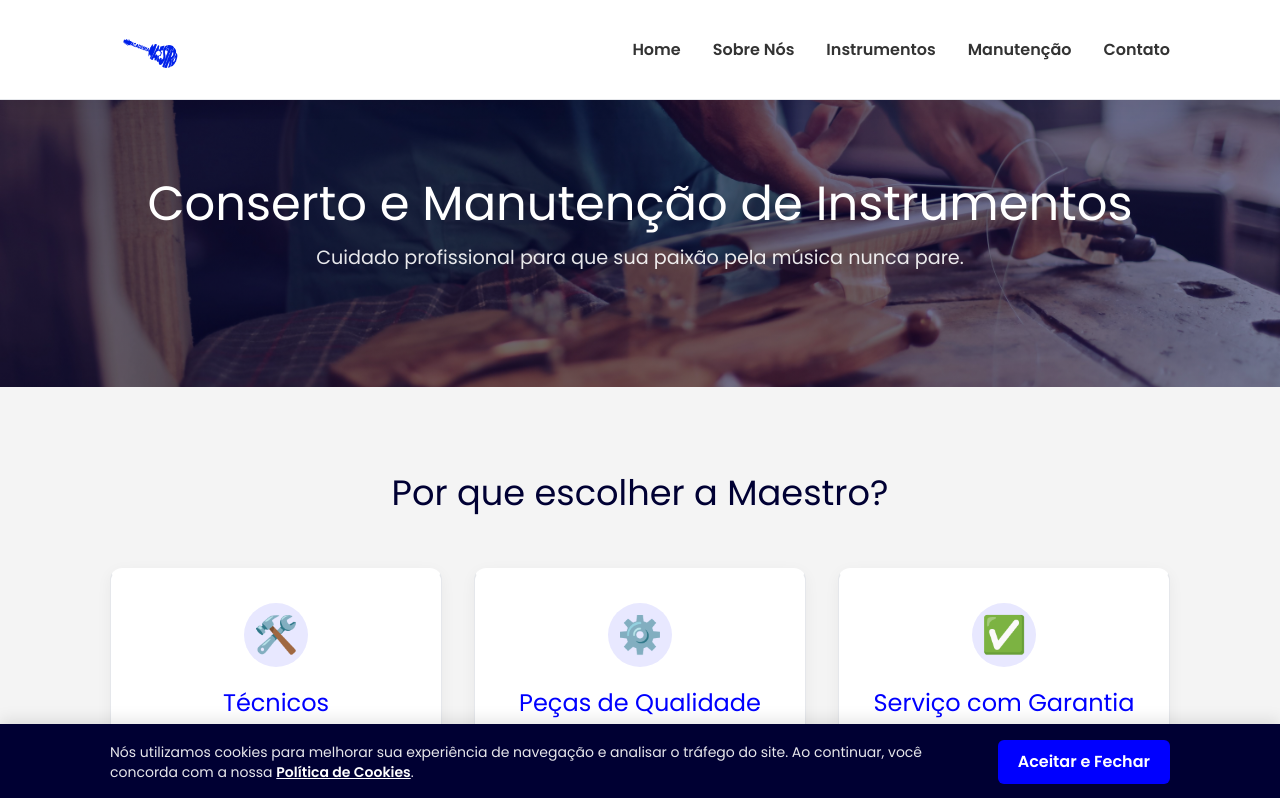
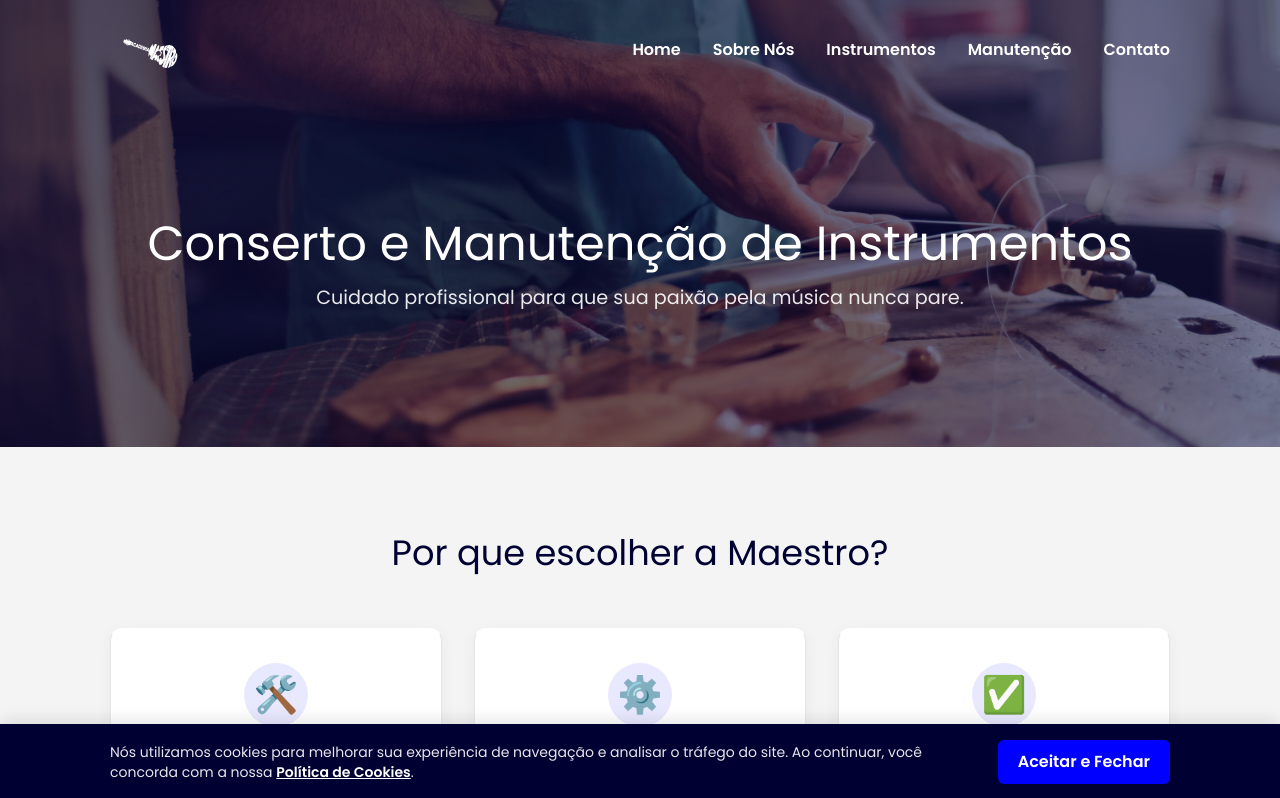
Before and after one commit to jonata1200/academia-maestro-next, a Next.js app: page /manutencao in a window 1280 px wide. Shown: the top 798 px of the page. Built offline with nearby package versions, Linux system fonts and the light colour scheme.

Commit message:
Melhoria no banner da página de manutenção

```diff
--- a/src/app/manutencao/ManutencaoPageClient.tsx
+++ b/src/app/manutencao/ManutencaoPageClient.tsx
@@ -11,7 +11,7 @@ export default function ManutencaoPageClient() {
   return (
     <>
       {/* Hero Section */}
-      <section className="relative text-white text-center bg-[url('/manutencao-bg.jpg')] bg-cover bg-[center_60%] bg-no-repeat pt-[230px] pb-[150px] px-5 isolate md:pt-[180px] md:pb-[100px]">
+      <section className="relative text-white text-center bg-[url('/manutencao-bg.jpg')] bg-cover bg-[center_60%] bg-no-repeat pt-[220px] pb-[120px] px-5 isolate md:pt-[220px] md:pb-[120px] md:px-5">
         <div className="absolute inset-0 bg-gradient-to-br from-dark-blue/70 to-dark-blue/50 -z-10"></div>
         <div className="container">
           <h1 className="text-white text-5xl md:text-[3rem] mb-4">Conserto e Manutenção de Instrumentos</h1>
--- a/src/components/Header.tsx
+++ b/src/components/Header.tsx
@@ -39,15 +39,15 @@ export default function Header() {
     setIsMenuOpen(false);
   };
 
-  // Determina se os estilos de topo da home devem ser aplicados
+  // Determina se os estilos de topo da home/manutenção devem ser aplicados
   // Só aplica após montagem no cliente para evitar diferenças de hidratação
-  const isHomePageTop = mounted && pathname === '/' && !isScrolled && !isMenuOpen;
+  const isHeroPageTop = mounted && (pathname === '/' || pathname === '/manutencao') && !isScrolled && !isMenuOpen;
 
   return (
     <header
       className={clsx(
         'fixed top-0 left-0 w-full z-[999] h-[100px] transition-all duration-300',
-        isHomePageTop
+        isHeroPageTop
           ? 'bg-transparent border-transparent shadow-none'
           : 'bg-white border-b border-gray-200 shadow-[0_4px_20px_rgba(0,0,0,0.05)]'
       )}
@@ -66,7 +66,7 @@ export default function Header() {
             priority
             className={clsx(
               'h-20 w-auto block transition-all duration-300',
-              isHomePageTop
+              isHeroPageTop
                 ? 'brightness-0 invert'
                 : ''
             )}
@@ -91,7 +91,7 @@ export default function Header() {
                   'no-underline font-semibold text-base pb-2 relative transition-colors duration-300',
                   'after:content-[""] after:absolute after:bottom-0 after:left-0 after:w-full after:h-0.5 after:bg-primary after:origin-center after:transition-transform after:duration-300 after:scale-x-0',
                   'hover:after:scale-x-100 hover:text-primary',
-                  isHomePageTop && !isMenuOpen
+                  isHeroPageTop && !isMenuOpen
                     ? 'text-white hover:text-white'
                     : 'text-text-color',
                   isMenuOpen && 'text-text-color text-xl'
@@ -108,7 +108,7 @@ export default function Header() {
                   'no-underline font-semibold text-base pb-2 relative transition-colors duration-300',
                   'after:content-[""] after:absolute after:bottom-0 after:left-0 after:w-full after:h-0.5 after:bg-primary after:origin-center after:transition-transform after:duration-300 after:scale-x-0',
                   'hover:after:scale-x-100 hover:text-primary',
-                  isHomePageTop && !isMenuOpen
+                  isHeroPageTop && !isMenuOpen
                     ? 'text-white hover:text-white'
                     : 'text-text-color',
                   isMenuOpen && 'text-text-color text-xl'
@@ -125,7 +125,7 @@ export default function Header() {
                   'no-underline font-semibold text-base pb-2 relative transition-colors duration-300',
                   'after:content-[""] after:absolute after:bottom-0 after:left-0 after:w-full after:h-0.5 after:bg-primary after:origin-center after:transition-transform after:duration-300 after:scale-x-0',
                   'hover:after:scale-x-100 hover:text-primary',
-                  isHomePageTop && !isMenuOpen
+                  isHeroPageTop && !isMenuOpen
                     ? 'text-white hover:text-white'
                     : 'text-text-color',
                   isMenuOpen && 'text-text-color text-xl'
@@ -142,7 +142,7 @@ export default function Header() {
                   'no-underline font-semibold text-base pb-2 relative transition-colors duration-300',
                   'after:content-[""] after:absolute after:bottom-0 after:left-0 after:w-full after:h-0.5 after:bg-primary after:origin-center after:transition-transform after:duration-300 after:scale-x-0',
                   'hover:after:scale-x-100 hover:text-primary',
-                  isHomePageTop && !isMenuOpen
+                  isHeroPageTop && !isMenuOpen
                     ? 'text-white hover:text-white'
                     : 'text-text-color',
                   isMenuOpen && 'text-text-color text-xl'
@@ -159,7 +159,7 @@ export default function Header() {
                   'no-underline font-semibold text-base pb-2 relative transition-colors duration-300',
                   'after:content-[""] after:absolute after:bottom-0 after:left-0 after:w-full after:h-0.5 after:bg-primary after:origin-center after:transition-transform after:duration-300 after:scale-x-0',
                   'hover:after:scale-x-100 hover:text-primary',
-                  isHomePageTop && !isMenuOpen
+                  isHeroPageTop && !isMenuOpen
                     ? 'text-white hover:text-white'
                     : 'text-text-color',
                   isMenuOpen && 'text-text-color text-xl'
@@ -182,21 +182,21 @@ export default function Header() {
           <span
             className={clsx(
               'menu-bar',
-              isHomePageTop && !isMenuOpen ? 'bg-white' : 'bg-dark-blue',
+              isHeroPageTop && !isMenuOpen ? 'bg-white' : 'bg-dark-blue',
               isMenuOpen && 'bg-dark-blue'
             )}
           ></span>
           <span
             className={clsx(
               'menu-bar',
-              isHomePageTop && !isMenuOpen ? 'bg-white' : 'bg-dark-blue',
+              isHeroPageTop && !isMenuOpen ? 'bg-white' : 'bg-dark-blue',
               isMenuOpen && 'bg-dark-blue'
             )}
           ></span>
           <span
             className={clsx(
               'menu-bar',
-              isHomePageTop && !isMenuOpen ? 'bg-white' : 'bg-dark-blue',
+              isHeroPageTop && !isMenuOpen ? 'bg-white' : 'bg-dark-blue',
               isMenuOpen && 'bg-dark-blue'
             )}
           ></span>
```
